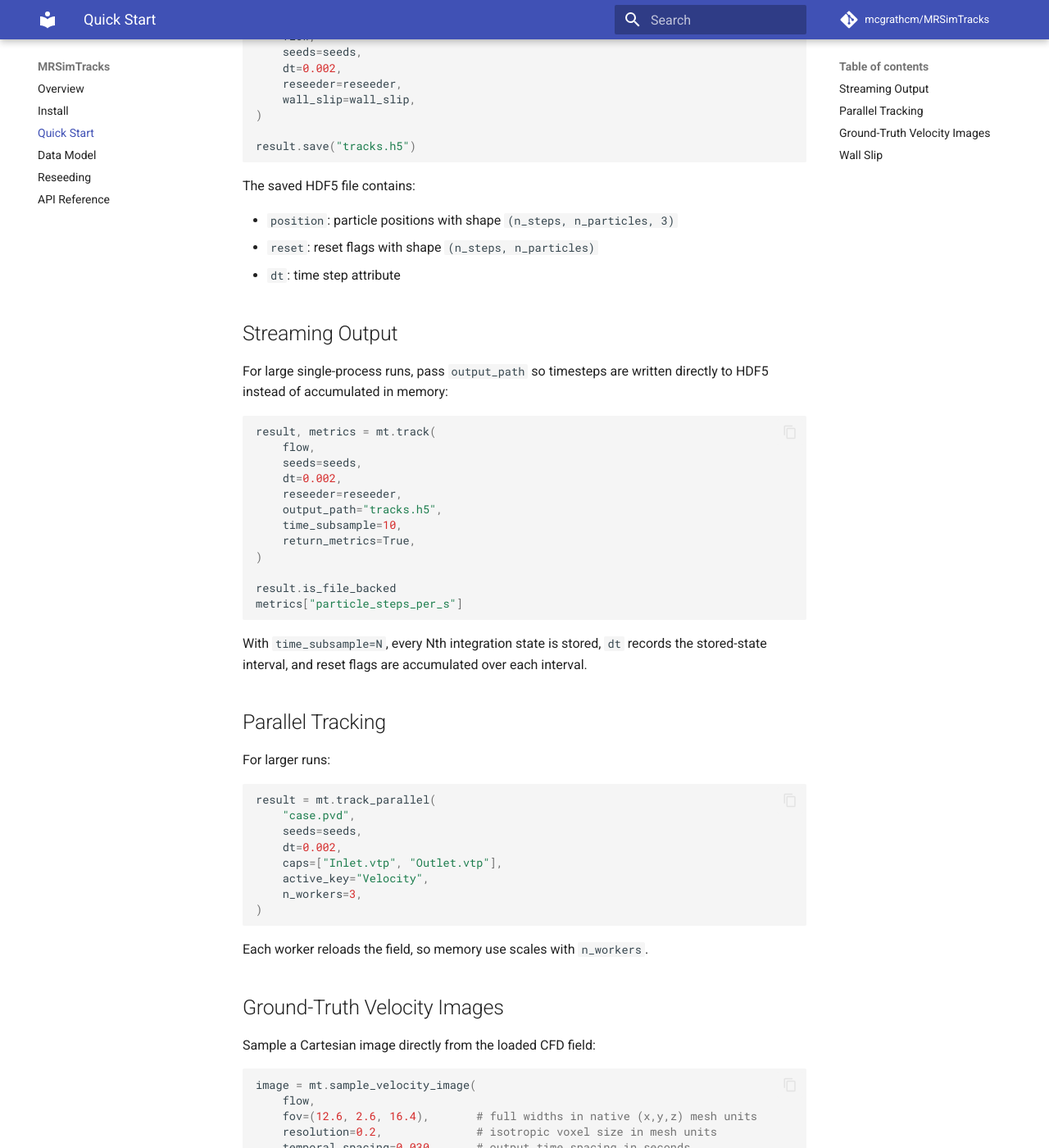
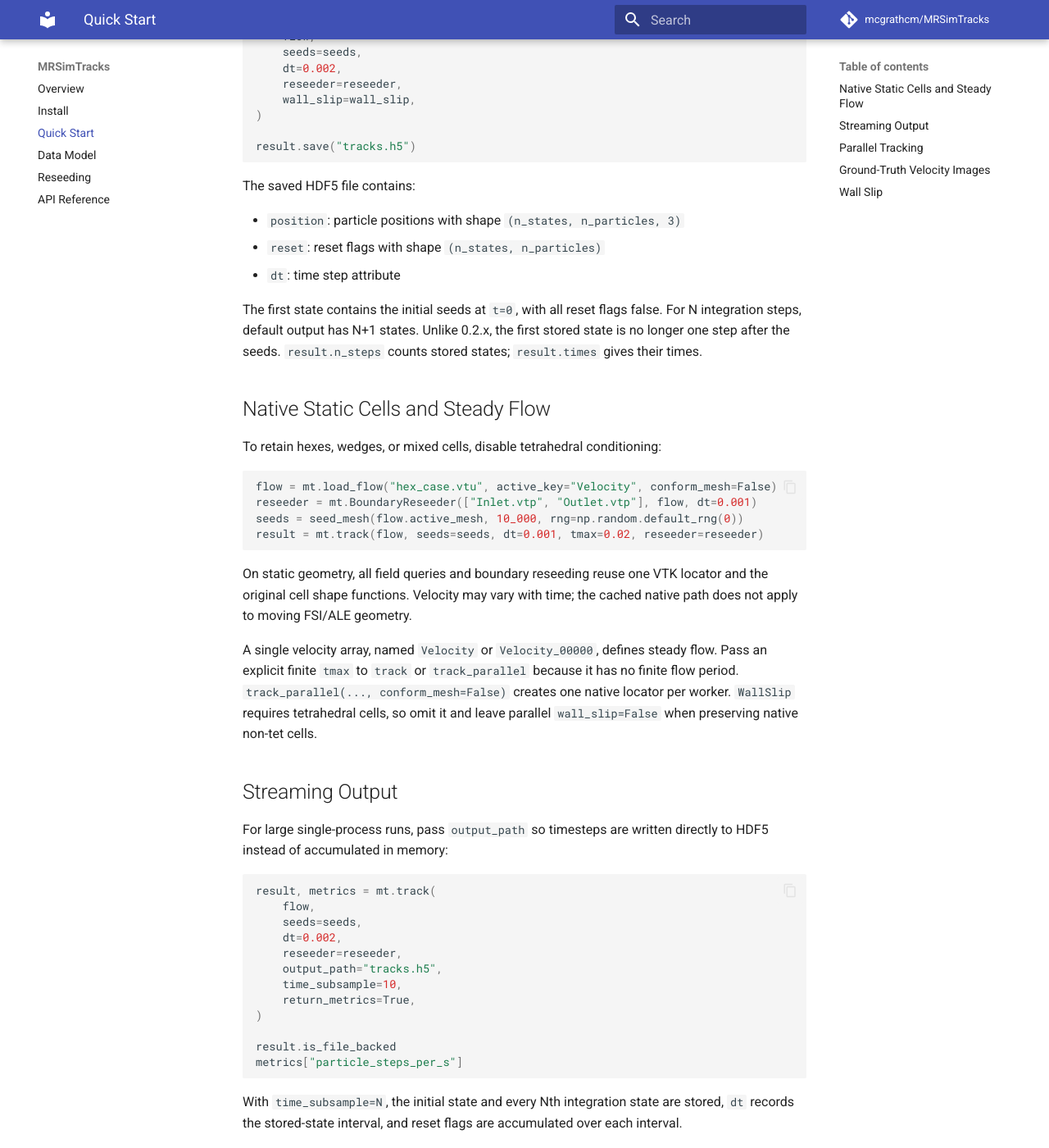
Before and after one commit to mcgrathcm/MRSimTracks, an MkDocs documentation site: the page built from docs/quickstart.md, in a window 1280 px wide and 1400 px high, scrolled down 364 px. Shown: the whole window at 82% size. Built offline with MkDocs 1.6.1 and Material for MkDocs 9.7.7, drawn with Linux system fonts in a browser that asks for light colours; comment, search, counter and statistics services are not loaded.

````diff
--- a/docs/quickstart.md
+++ b/docs/quickstart.md
@@ -24,9 +24,35 @@ result.save("tracks.h5")
 
 The saved HDF5 file contains:
 
-- `position`: particle positions with shape `(n_steps, n_particles, 3)`
-- `reset`: reset flags with shape `(n_steps, n_particles)`
+- `position`: particle positions with shape `(n_states, n_particles, 3)`
+- `reset`: reset flags with shape `(n_states, n_particles)`
 - `dt`: time step attribute
+
+The first state contains the initial seeds at `t=0`, with all reset flags false.
+For N integration steps, default output has N+1 states. Unlike 0.2.x, the first
+stored state is no longer one step after the seeds. `result.n_steps` counts
+stored states; `result.times` gives their times.
+
+## Native Static Cells and Steady Flow
+
+To retain hexes, wedges, or mixed cells, disable tetrahedral conditioning:
+
+```python
+flow = mt.load_flow("hex_case.vtu", active_key="Velocity", conform_mesh=False)
+reseeder = mt.BoundaryReseeder(["Inlet.vtp", "Outlet.vtp"], flow, dt=0.001)
+seeds = seed_mesh(flow.active_mesh, 10_000, rng=np.random.default_rng(0))
+result = mt.track(flow, seeds=seeds, dt=0.001, tmax=0.02, reseeder=reseeder)
+```
+
+On static geometry, all field queries and boundary reseeding reuse one VTK
+locator and the original cell shape functions. Velocity may vary with time;
+the cached native path does not apply to moving FSI/ALE geometry.
+
+A single velocity array, named `Velocity` or `Velocity_00000`, defines steady
+flow. Pass an explicit finite `tmax` to `track` or `track_parallel` because it
+has no finite flow period. `track_parallel(..., conform_mesh=False)` creates
+one native locator per worker. `WallSlip` requires tetrahedral cells, so omit
+it and leave parallel `wall_slip=False` when preserving native non-tet cells.
 
 ## Streaming Output
 
@@ -48,8 +74,9 @@ result.is_file_backed
 metrics["particle_steps_per_s"]
 ```
 
-With `time_subsample=N`, every Nth integration state is stored, `dt` records
-the stored-state interval, and reset flags are accumulated over each interval.
+With `time_subsample=N`, the initial state and every Nth integration state are
+stored, `dt` records the stored-state interval, and reset flags are accumulated
+over each interval.
 
 ## Parallel Tracking
 
````
Also changed, not shown: CHANGELOG.md (+49 -0 lines), CONTRIBUTING.md (+36 -0 lines), README.md (+41 -15 lines), docs/data-model.md (+23 -1 lines), docs/index.md (+3 -0 lines), docs/install.md (+2 -2 lines), docs/reseeding.md (+3 -0 lines), pyproject.toml (+15 -1 lines), 4 other files.
